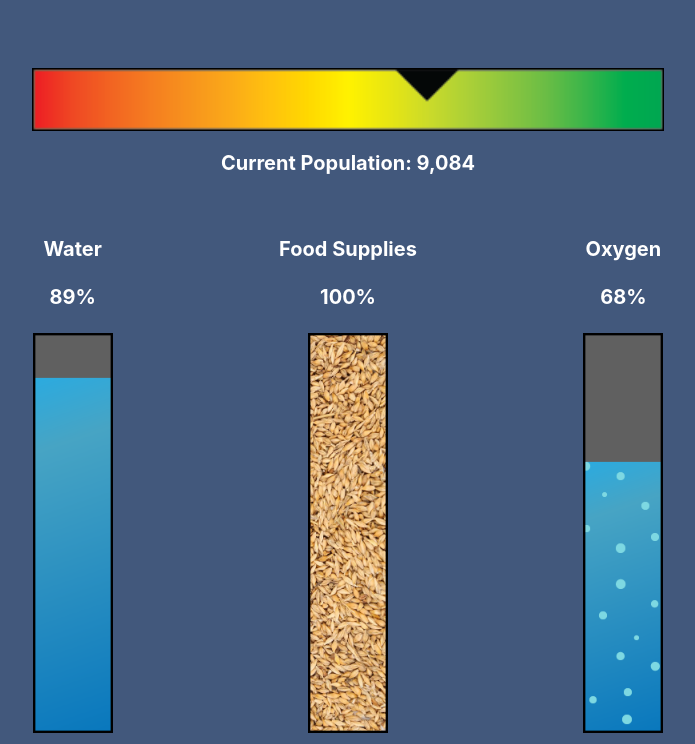
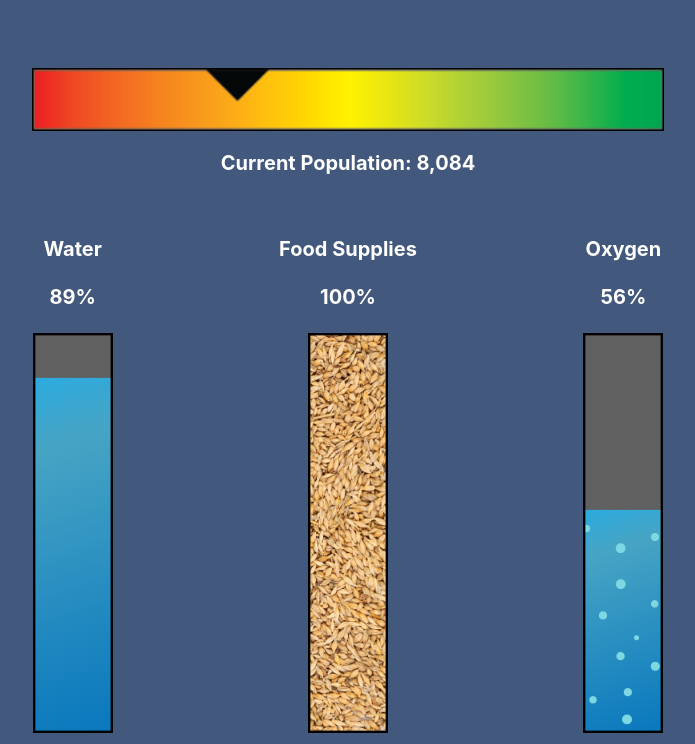
Before and after one commit to dcizmarik/E7NuclearFallout, a plain HTML site: page index.html in a window 1280 px wide. Shown: the part 137-881 px from the top of the page, without its empty margins (292-987 px from the left). Drawn offline with Linux system fonts and the light colour scheme.

Commit message:
pushing updates

```diff
--- a/index.html
+++ b/index.html
@@ -18,9 +18,9 @@
 
         <div id="spacer"></div>
 
-        <img id="defcon-image" src="defcon1-01.png" alt="" class="center" width="30%">
+        <img id="defcon-image" src="NEWDEFCON-01.png" alt="" class="center" width="30%">
 
-        <h3>Current Population: 9,084</h3>
+        <h3>Current Population: 8,084</h3>
 
         <div id="spacer"></div>
 
@@ -39,7 +39,7 @@
                 <td width="10%">&nbsp;</td>
                 <td><h3>89%</h3></td>
                 <td><h3>100%</h3></td>
-                <td><h3>68%</h3></td>
+                <td><h3>56%</h3></td>
                 <td width="10%">&nbsp;</td>
                 <td width="10%">&nbsp;</td>
             </tr>
@@ -48,7 +48,7 @@
                 <td width="10%">&nbsp;</td>
                 <td><img src="water-01-01.png" alt="" height="400px"></td>
                 <td><img src="grain-01.png" alt="" height="400px"></td>
-                <td><img src="midnightair1-01.png" alt="" height="400px"></td>
+                <td><img src="NEWAIR-01.png" alt="" height="400px"></td>
                 <td width="10%">&nbsp;</td>
                 <td width="10%">&nbsp;</td>
             </tr>
```
Also changed, not shown: NEWAIR-01.png (added), NEWDEFCON-01.png (added).
